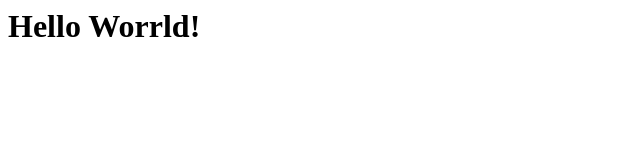
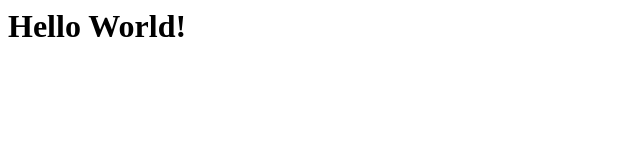
Before and after one commit to DesHyper/pullReq2, a plain HTML site: page index.html in a window 1280 px wide. Shown: the full height of the page, 0-640 px from the left. Drawn offline with Linux system fonts and the light colour scheme.

Commit message:
fix index typo 4

```diff
--- a/index.html
+++ b/index.html
@@ -1 +1 @@
-<h1>Hello Worrld!</h1>
+<h1>Hello World!</h1>
```
